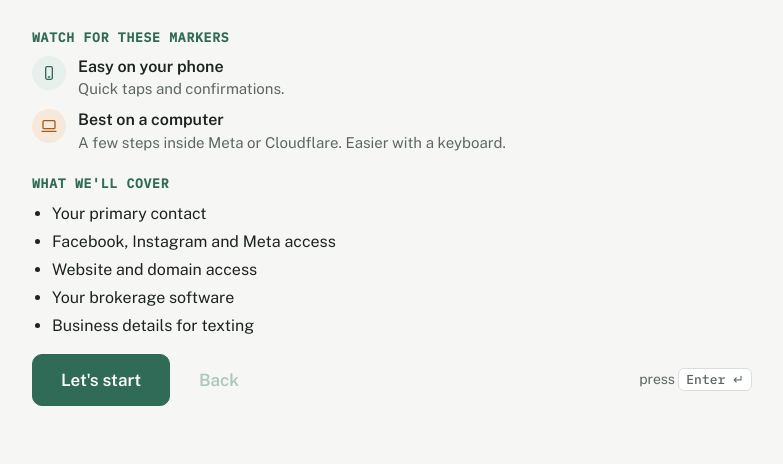
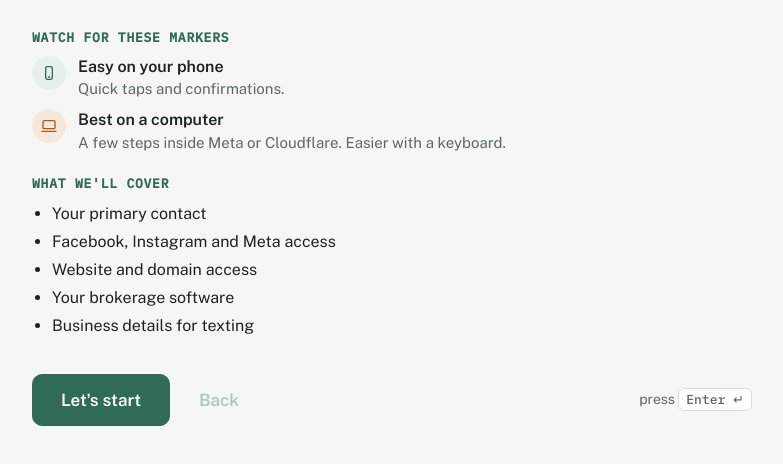
Before and after one commit to bookedbuilders/brokery-onboarding, a plain HTML site: page index.html in a window 1280 px wide. Shown: the part 300-764 px from the top of the page, without its empty margins (248-1031 px from the left). Drawn offline with nearby package versions, Linux system fonts and the light colour scheme.

Commit message:
Desktop: more space above buttons

```diff
--- a/index.html
+++ b/index.html
@@ -126,7 +126,7 @@ pre{white-space:pre-wrap;word-break:break-word;font:13px/1.5 var(--mono);backgro
   input{font-size:18px;padding:14px 16px}
   .choice{font-size:18px;padding:15px 18px}
   .choice:hover{border-color:var(--accent)}
-  footer{border-top:0;background:transparent;padding-block:8px 64px;gap:8px}
+  footer{border-top:0;background:transparent;padding-block:28px 64px;gap:8px}
   .status{text-align:left}
   .navrow{display:flex;align-items:center;gap:14px}
   .btn{width:auto;min-height:52px;padding-inline:28px}
```
